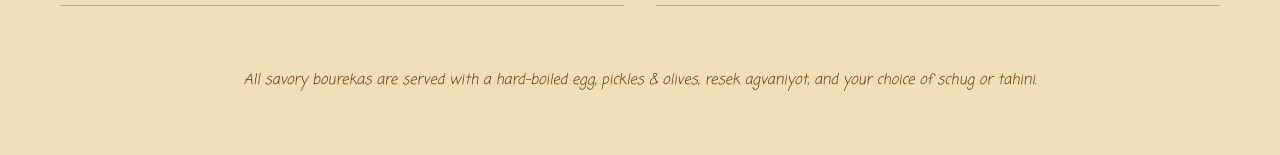
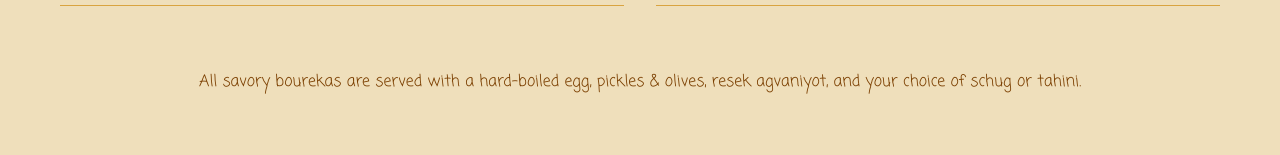
Before and after one commit to yarinkeren1/bomale-website, a React (Create React App) app: page /menu in a window 1280 px wide. Shown: the part 797-952 px from the top of the page. Built offline with nearby package versions, Linux system fonts and the light colour scheme; the HTML template or start-up script is replaced by a standard one; a web font is replaced by a local one.

Commit message:
Remove italics and increase font size for menu note text

```diff
--- a/src/App.css
+++ b/src/App.css
@@ -487,9 +487,10 @@
 
 .menu-note p {
     color: var(--chocolate);
-    font-size: 0.9rem;
+    font-size: 1rem;
     margin: 0;
     font-weight: 400;
+    font-style: normal;
     line-height: 1.5;
 }
 
```
